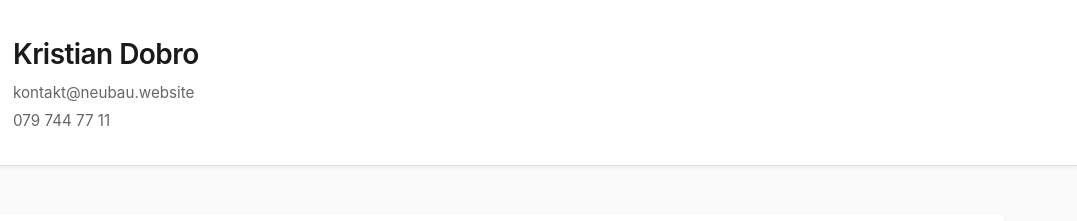
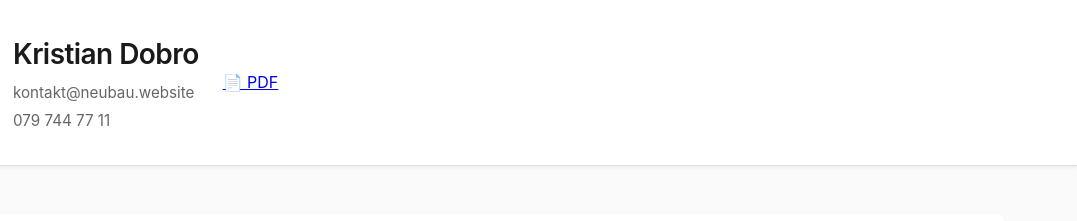
Before and after one commit to neuBauWebsite/KrisitanDobro-Portfolio, a plain HTML site: page index.html in a window 1280 px wide. Shown: the top 221 px of the page, 203-1280 px from the left. Drawn offline with Linux system fonts and the light colour scheme.

Commit message:
Add PDF download button to header
Added a PDF download button for the portfolio.

```diff
--- a/index.html
+++ b/index.html
@@ -15,6 +15,9 @@
                 <p class="contact-email">kontakt@neubau.website</p>
                 <p class="contact-phone">079 744 77 11</p>
             </div>
+            <a class="pdf-download-btn" href="neuBau.Website Portfolio 2025.pdf" download>
+                📄 PDF
+            </a>
         </div>
     </header>
 
```
